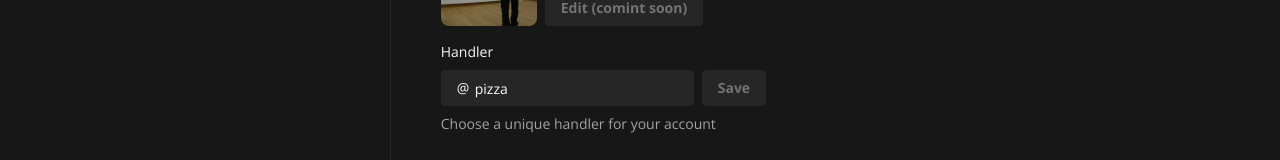
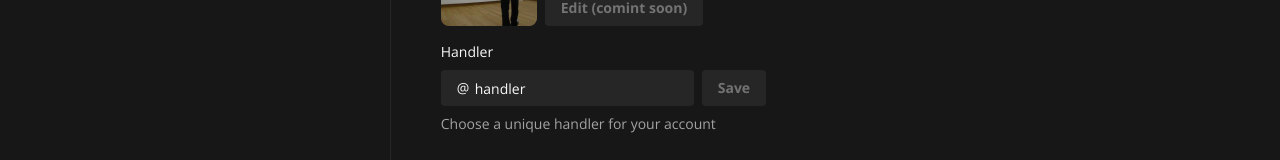
Before and after one commit to b1n01/off, a Next.js app in the folder web/: page /profile in a window 1280 px wide. Shown: the part 258-418 px from the top of the page. Built offline with nearby package versions, Linux system fonts and the light colour scheme; no server answers.

Commit message:
Update input content

```diff
--- a/web/src/app/(board)/(account)/profile/HandlerInput.tsx
+++ b/web/src/app/(board)/(account)/profile/HandlerInput.tsx
@@ -7,7 +7,8 @@ import warningIcon from "@/../public/warning.svg";
 import errorIcon from "@/../public/error.svg";
 import { useState } from "react";
 
-export function HanlderInput({ content = "" }: { content?: string }) {
+export function HanlderInput() {
+  const content = "handler";
   const [value, setValue] = useState(content);
   const [isDirty, setDirty] = useState(false);
   const [isChecking, setChecking] = useState(false);
--- a/web/src/app/(board)/(account)/profile/page.tsx
+++ b/web/src/app/(board)/(account)/profile/page.tsx
@@ -20,7 +20,7 @@ export default function Profile() {
         </div>
       </div>
 
-      <HanlderInput content="pizza" />
+      <HanlderInput />
 
       <Divider />
 
```
